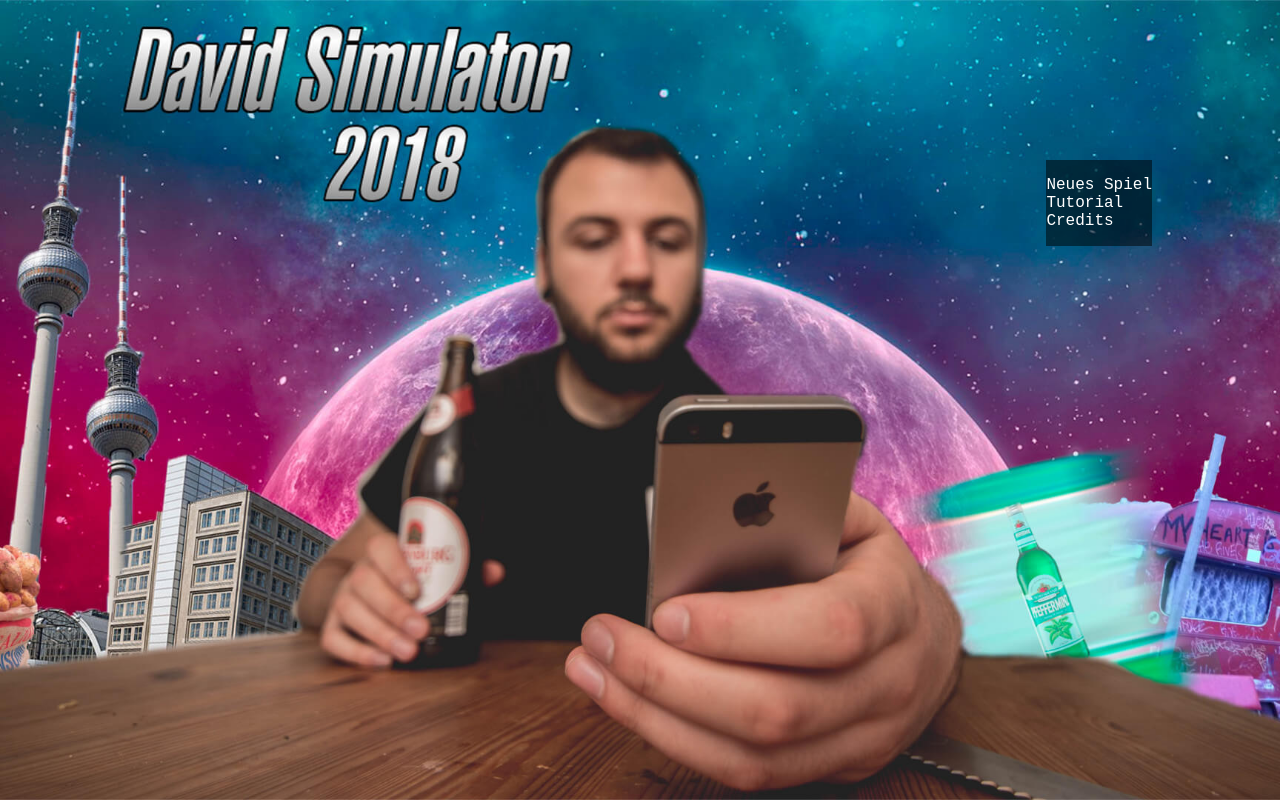
After one commit to leonvdb/david_simulator, a Flask app: template templates/index.html in a window 1280 px wide. The commit adds this page. Run offline with Flask 2, Linux system fonts and the light colour scheme; the template is opened without the code that fills it, so the values that code supplies are empty; parts of the project's set-up code (start-up, migrations or seed data) failed here and were passed over.

Commit message:
Added Frontend
-Edited html and css
-Added images
-Added homescreen

```diff
--- a/app.py
+++ b/app.py
@@ -18,16 +18,11 @@ db.app = app
 
 @app.route("/")
 def index():
-    # this is used to "setup" the session with starting values
-    # session['database'] = 'refresh' #TODO: Add 'save session' feature or 'new session' option on start screen
     session['room_name'] = planisphere.START
     session['final_action'] = False
-    try:
-        create_db.set_up()
-    except OperationalError:
-        create_db.set_up()
 
-    return redirect(url_for("game"))
+    return render_template("index.html")
+    # return redirect(url_for("game"))
 
 
 @app.route("/game", methods=['GET', 'POST'])
--- a/david_web/gamestate.py
+++ b/david_web/gamestate.py
@@ -1,5 +1,5 @@
 from david_web import planisphere
-from flask import Flask
+from flask import Flask, session
 from flask_sqlalchemy import SQLAlchemy
 from config import secrets # pylint: disable-msg=E0611
 from david_web.planisphere import db
--- /dev/null
+++ b/static/css/style.css
@@ -0,0 +1,66 @@
+h1 {
+    margin :0px;
+}
+
+input[type=text] {
+    display: block;
+    width: 98%;
+    margin: auto;
+    background-color: rgba(0, 0, 0, 0.514);
+    opacity: 0.8;
+    border-radius: 10px;
+    border-color:  rgba(233, 233, 233, 0.884);
+    padding-left: 5px;
+    font-family: 'Courier New', Courier, monospace;
+    color:  rgba(255, 255, 255, 0.952);
+    font-weight: 400;
+    font-size: 1.2em;
+    outline: none;
+    position: absolute;
+    bottom: 0.3%;
+    left: 0.5%;
+
+}
+
+.output {
+    padding-left: 20px;
+    text-indent: -20px;
+    display: block;
+    max-width: 90%;
+    overflow: hidden;
+    position: absolute;
+    bottom: 3.5%;
+    left: 1%;
+    font-family: 'Courier New', Courier, monospace;
+    color: white;
+}
+
+.ingame_menu {
+    position: absolute;
+    right: 0%;
+    color: White;
+}
+
+.menu {
+    position: absolute;
+    top: 20%;
+    right: 10%;
+    background-color: rgba(0, 0, 0, 0.514);
+    color: White;
+    font-family: 'Courier New', Courier, monospace;
+
+}
+
+.menu a {
+    color: white;
+    text-decoration: none;
+}
+
+.menu a:hover {
+    color: gray;
+}
+
+ul {
+    list-style: none;
+    padding: 0;
+}
--- /dev/null
+++ b/templates/index.html
@@ -0,0 +1,41 @@
+<!Doctype html>
+<html>
+
+<head>
+    <title>David Simulator</title>
+    <link rel="stylesheet" type="text/css "href="{{ url_for('static', filename='css/style.css') }}">
+    <style>
+        body,
+        html {
+            height: 100%;
+            margin: 0%;
+            width: 100%;
+        }
+
+
+        .bg {
+            background-image: url("/static/images/home.jpg");
+            background-color: grey;
+            height: 100%;
+            width: 100%;
+            background-position: center;
+            background-repeat: no-repeat;
+            background-size: cover;
+        }
+    </style>
+</head>
+
+<Body>
+    <div class=bg>
+        <div class=menu>
+            <ul>
+                <li><a href="/game">Neues Spiel</a></li>
+                <li><a href="/tutorial">Tutorial</a></li>
+                <li><a href="/credits">Credits</a></li>
+            </ul>
+
+        </div>
+    </div>
+</Body>
+
+</html>
```
Also changed, not shown: create_db.py (+7 -7 lines), david_web/engine.py (+19 -6 lines), templates/layout.html (+22 -2 lines), templates/show_room.html (+8 -7 lines), tests/test_engine.py (+2 -2 lines), david_web/error_messages.db, static/images/bathroom.jpg (added), static/images/davids_room.jpg (added), static/images/fridge.jpg (added), static/images/hallway.jpg (added), static/images/home.jpg (added), static/images/kitchen.jpg (added), static/images/leons_room.jpg (added), static/images/living_room.jpg (added), 2 more files.
